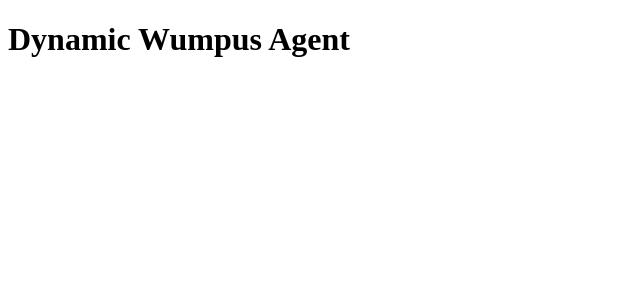
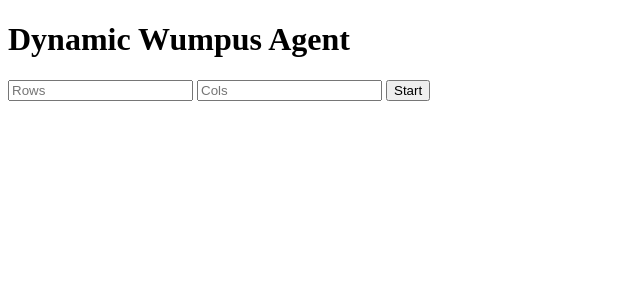
Before and after one commit to AliMeekalHassan/wumpus-agent, a Flask app: page / in a window 1280 px wide. Shown: the top 300 px of the page, without its empty margins (0-640 px from the left). Run offline with Flask 3, Linux system fonts and the light colour scheme.

Commit message:
Update Wumpus Agent code

```diff
--- a/app.py
+++ b/app.py
@@ -1,8 +1,9 @@
-from flask import Flask, render_template, request, jsonify
+from flask import Flask, render_template, request, jsonify, session
 import random
 from logic import KnowledgeBase
 
 app = Flask(__name__)
+app.secret_key = "wumpus_secret"  # needed for session storage
 
 # this function builds wumpus world
 def build_world(rows, cols):
@@ -27,15 +28,19 @@ def start():
     cols = int(request.json["cols"])
     grid, agent_pos = build_world(rows, cols)
     kb = KnowledgeBase(rows, cols)
-    request.session = {"grid": grid, "agent": agent_pos, "kb": kb}
+    session["grid"] = grid
+    session["agent"] = agent_pos
+    session["kb"] = kb.__dict__  # store KB state
     return jsonify({"grid": grid, "agent": agent_pos})
 
 @app.route("/move", methods=["POST"])
 def move():
     direction = request.json["direction"]
-    grid = request.session["grid"]
-    agent = request.session["agent"]
-    kb = request.session["kb"]
+    grid = session["grid"]
+    agent = session["agent"]
+    kb = KnowledgeBase(session["kb"]["rows"], session["kb"]["cols"])
+    kb.clauses = session["kb"]["clauses"]
+    kb.steps = session["kb"]["steps"]
 
     r, c = agent
     if direction == "right": c += 1
@@ -48,18 +53,18 @@ def move():
 
     agent = (r,c)
     percepts = []
-    # check percepts
     for dr, dc in [(1,0),(-1,0),(0,1),(0,-1)]:
         nr, nc = r+dr, c+dc
         if 0 <= nr < len(grid) and 0 <= nc < len(grid[0]):
             if grid[nr][nc] == "P": percepts.append("Breeze")
             if grid[nr][nc] == "W": percepts.append("Stench")
 
-    # tell KB
     kb.tell(agent, percepts)
     safe = kb.ask_safe(agent)
 
-    request.session["agent"] = agent
+    session["agent"] = agent
+    session["kb"] = kb.__dict__
+
     return jsonify({"agent": agent, "percepts": percepts, "safe": safe, "steps": kb.steps})
 
 if __name__ == "__main__":
--- a/logic.py
+++ b/logic.py
@@ -1,4 +1,4 @@
-# this file implements propositional KB and resolution
+# this file implements propositional KB and resolution refutation
 class KnowledgeBase:
     def __init__(self, rows, cols):
         self.rows, self.cols = rows, cols
@@ -6,7 +6,6 @@ class KnowledgeBase:
         self.steps = 0
 
     def tell(self, pos, percepts):
-        # add percept rules to KB
         r,c = pos
         if "Breeze" in percepts:
             self.clauses.append(f"B_{r}_{c}")
@@ -14,10 +13,9 @@ class KnowledgeBase:
             self.clauses.append(f"S_{r}_{c}")
 
     def ask_safe(self, pos):
-        # resolution refutation stub
         self.steps += 1
         r,c = pos
-        # pretend resolution proves safety if no percepts
+        # simplified resolution: safe if no percepts recorded for this cell
         for clause in self.clauses:
             if f"B_{r}_{c}" in clause or f"S_{r}_{c}" in clause:
                 return False
--- a/static/script.js
+++ b/static/script.js
@@ -1,5 +1,21 @@
-// this script draws grid and updates metrics
-function drawGrid(grid, agent) {
+let agent = null;
+let grid = null;
+
+async function startGame() {
+  let rows = document.getElementById("rows").value;
+  let cols = document.getElementById("cols").value;
+  let res = await fetch("/start", {
+    method: "POST",
+    headers: {"Content-Type":"application/json"},
+    body: JSON.stringify({rows, cols})
+  });
+  let data = await res.json();
+  grid = data.grid;
+  agent = data.agent;
+  drawGrid();
+}
+
+function drawGrid() {
   let rows = grid.length, cols = grid[0].length;
   let container = document.getElementById("grid");
   container.style.gridTemplateColumns = `repeat(${cols}, 40px)`;
--- a/templates/index.html
+++ b/templates/index.html
@@ -13,6 +13,9 @@
 </head>
 <body>
   <h1>Dynamic Wumpus Agent</h1>
+  <input id="rows" placeholder="Rows" />
+  <input id="cols" placeholder="Cols" />
+  <button onclick="startGame()">Start</button>
   <div id="grid"></div>
   <div id="metrics"></div>
 </body>
```
